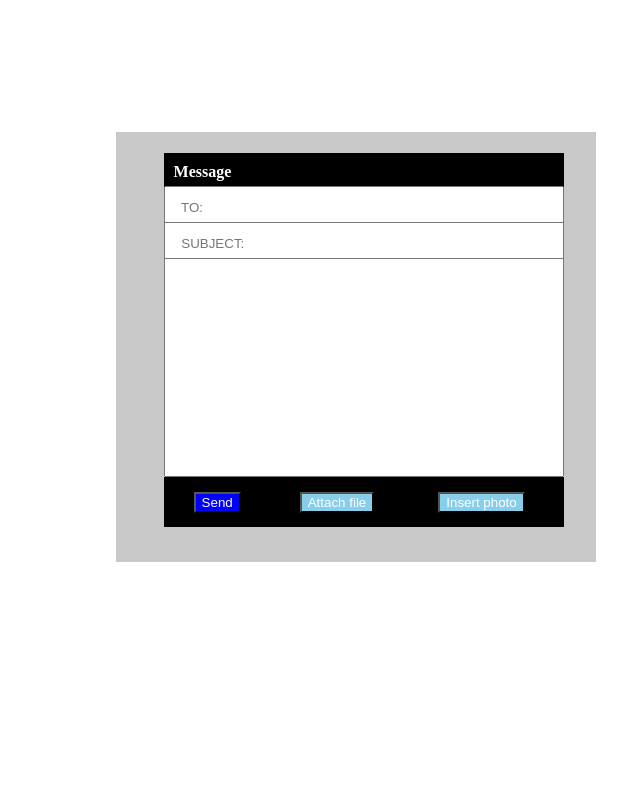
After one commit to srijitmessi/ApplicationProcessingSystem, a Flask app: template app/templates/message.html in a window 1280 px wide. The commit adds this page. Shown: the whole page, without its empty margins (640-1280 px from the left). Run offline with Flask 2, Linux system fonts and the light colour scheme; the template is opened without the code that fills it, so the values that code supplies are empty; the visitor is signed in with stand-in values (Sample User, id 1).

Commit message:
Error messages added

```diff
--- /dev/null
+++ b/app/static/style-compose.css
@@ -0,0 +1,105 @@
+
+*{
+	background-color:;
+}
+
+
+
+body {
+	position:relative;
+	background-ima:url(/veltech/images/colg7.jpg);
+    background-size:cover;
+	}
+
+		#wrapper1 {
+    width:480px;
+    height:430px;
+   position:relative;
+    top:40%;
+    left:90%;
+    margin-left:-390px;
+    margin-top:-190px;
+    background-color: #c8c8c8;
+    color:white;
+}
+
+
+img{
+	width:400px;
+	height:400px;
+}
+
+
+.input{
+margin-left:10%;
+padding: 12px;
+width:400px;
+position: absolute;
+align-self: center;
+}
+
+.input1{
+margin-left:10%;
+padding: 100px;
+width:400px;
+position: absolute;
+align-self: center;
+
+}
+	.input2{
+margin-left:10%;
+padding: 10px;
+width:380px;
+position: absolute;
+align-self: center;
+background-color:black;
+}
+		.inp3{
+margin-left:10%;
+padding: 20px;
+width:360px;
+position: absolute;
+align-self: center;
+background-color:white;
+}
+
+#btn{
+
+margin-left: 30px;
+margin-top:15px;
+color:white;
+z-index:100;
+
+background: blue;
+
+}
+#btn1{
+
+margin-left: 55px;
+margin-top:-40px;
+color:white;
+z-index:100;
+background: skyblue;
+
+}
+
+#btn2
+{
+
+margin-left: 60px;
+margin-top:-20px;
+color:white;
+z-index:100;
+background: skyblue;
+
+}
+	#wrapper{
+    width:400px;
+    height:50px;
+   position:relative;
+    top:5%;
+    left:10%;
+    margin-left:px;
+    margin-top:-72px;
+    background-color: black;
+    color:white;
--- /dev/null
+++ b/app/templates/message.html
@@ -0,0 +1,36 @@
+<!DOCTYPE html5>
+<html>
+<head>
+    <title>Message</title>
+    <link rel="stylesheet" href="../static/style-compose.css">
+
+</head>
+<body>
+
+
+<div id="wrapper1">
+    <form doctype="x/url-encoded" type="POST">
+
+        <p>
+        <h4 class="input2">Message
+            <h4><br><br><br>
+                <input class="input" type="text" name="fname1" placeholder=" TO:"><BR><BR>
+                <input class="input" type="text" name="fname1" placeholder=" SUBJECT:"><BR><br>
+                <input class="input1" type="text" name="fname1" placeholder=" "><br><br><br><br><br><br><br><br><br>
+                <H4 class="input3">
+                    <H4><br><br><br><br><br><br>
+                        <div id="wrapper">
+
+                            <button type="button" id="btn">Send</button>
+                            <button type="button" id="btn1">Attach file</button>
+                            <button type="button" id="btn2">Insert photo</button>
+
+                        </div>
+        </p>
+
+
+    </form>
+</div>
+</div>
+</head>
+</html>
--- a/app/views.py
+++ b/app/views.py
@@ -15,13 +15,17 @@ def login():
         e_mail = request.form['email']
         p_word = request.form['password']
         user = User.query.filter_by(email=e_mail).first()
+        if not p_word:
+            return render_template("login.html",error="Please Enter Password")
+        if user is None:
+            return render_template("login.html",error="Invalid Email")
         if p_word == user.password:
             login_user(user)
             return redirect("/")
         else:
-            return flash("Wrong email or password")
+            return render_template("login.html",error="Invalid Password")
     else:
-        return render_template("login.html")
+        return render_template("login.html",error=None)
     return home()
 
 @app.route("/logout")
```
Also changed, not shown: app/static/style-home.css (added, +58 -0 lines), app/static/style-login.css (renamed from app/static/style.css, +31 -2 lines), app/templates/home.html (added, +26 -0 lines), app/templates/login.html (+12 -4 lines).
